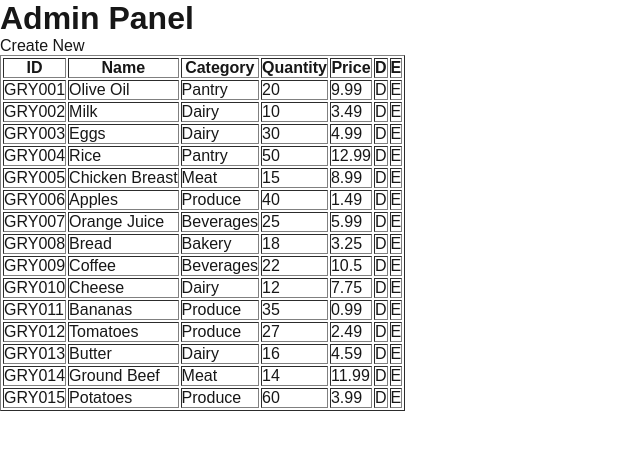
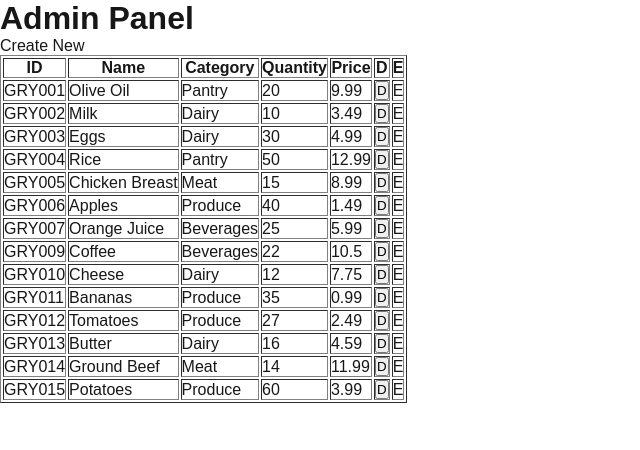
Before and after one commit to moayead2009/project2, a Next.js app: page /admin in a window 1280 px wide. Shown: the top 450 px of the page, without its empty margins (0-640 px from the left). Built offline with nearby package versions, Linux system fonts and the light colour scheme; data requests are answered from the project's data file.

Commit message:
Add delete functionality to /admin table

```diff
--- a/app/admin/page.js
+++ b/app/admin/page.js
@@ -1,10 +1,24 @@
-async function getItems() {
-    const res = await fetch('http://localhost:4000/items', { cache: 'no-store' });
-    return res.json();
-  }
+'use client';
 
-  export default async function AdminPage() {
-    const items = await getItems();
+import { useState, useEffect } from 'react';
+
+export default function AdminPage() {
+  const [items, setItems] = useState([]);
+
+  const fetchItems = async () => {
+    const res = await fetch('http://localhost:4000/items');
+    const data = await res.json();
+    setItems(data);
+  };
+
+  const handleDelete = async (id) => {
+    await fetch(`http://localhost:4000/items/${id}`, { method: 'DELETE' });
+    fetchItems(); // Refresh the list
+  };
+
+  useEffect(() => {
+    fetchItems();
+  }, []);
 
   return (
     <div>
@@ -30,8 +44,12 @@ async function getItems() {
               <td>{item.category}</td>
               <td>{item.quantity}</td>
               <td>{item.price}</td>
-                <td><a href={`/admin/delete/${item.id}`}>D</a></td>
-                <td><a href={`/admin/edit/${item.id}`}>E</a></td>
+              <td>
+                <button onClick={() => handleDelete(item.id)}>D</button>
+              </td>
+              <td>
+                <a href={`/admin/edit/${item.id}`}>E</a>
+              </td>
             </tr>
           ))}
         </tbody>
--- a/db.json
+++ b/db.json
@@ -50,18 +50,11 @@
       "price": 5.99
     },
     {
-        "id": "GRY008",
-        "item_name": "Bread",
-        "category": "Bakery",
-        "quantity": 18,
-        "price": 3.25
-      },
-      {
       "id": "GRY009",
       "item_name": "Coffee",
       "category": "Beverages",
       "quantity": 22,
-        "price": 10.50
+      "price": 10.5
     },
     {
       "id": "GRY010",
```
Also changed, not shown: app/admin/create/page.js (added, +44 -0 lines). Lines whose indentation alone changed are shown as unchanged.
